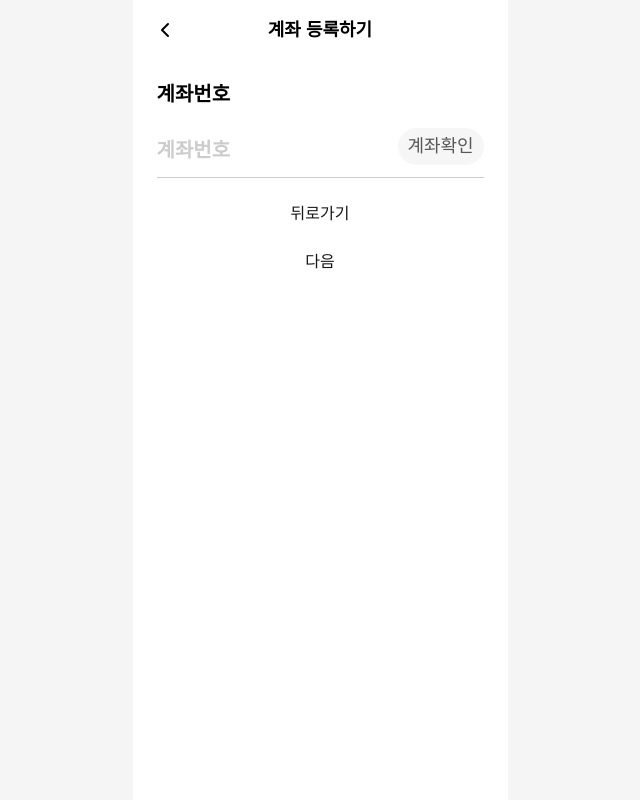
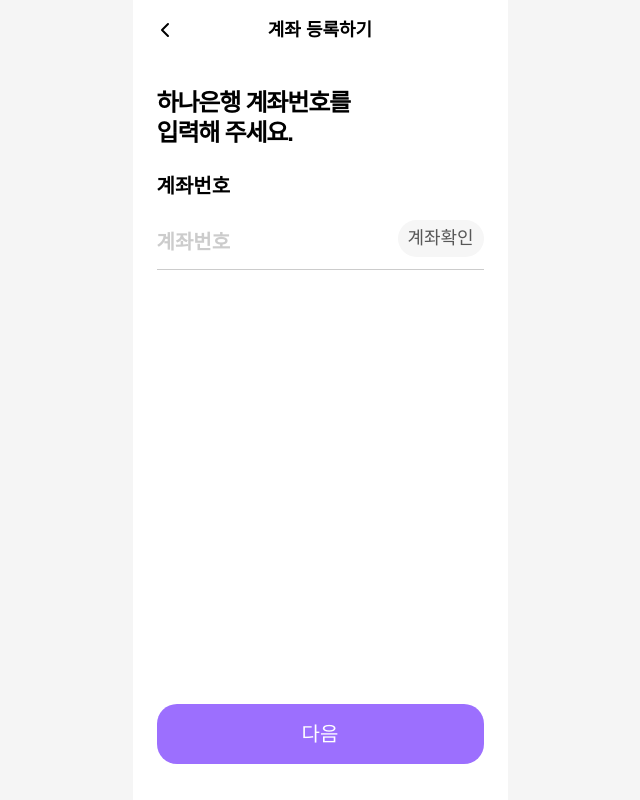
Before and after one commit to hana-connect/frontend, a Next.js app: page /wallet/register in a window 1280 px wide. Both pictures are taken after a click on the button 640 px from the left and 240 px from the top of the page. Shown: the whole page, without its empty margins (320-960 px from the left). Built offline with nearby package versions, Linux system fonts and the light colour scheme.

Commit message:
feat(wallet/register): register-account UI 구현
공통 스타일 색상 미반영

```diff
--- a/src/app/wallet/register/_components/register-funnel/register-funnel.tsx
+++ b/src/app/wallet/register/_components/register-funnel/register-funnel.tsx
@@ -13,7 +13,7 @@ const RegisterFunnel = () => {
     <>
       {currentStep === "register-intro" && <RegisterIntro onNext={nextStep} />}
       {currentStep === "register-account" && (
-        <RegisterAccount onNext={nextStep} onBack={prevStep} />
+        <RegisterAccount onNext={nextStep} />
       )}
       {currentStep === "account-password" && (
         <AccountPassword onNext={nextStep} onBack={prevStep} />
--- a/src/app/wallet/register/_components/steps/register-account/register-account.tsx
+++ b/src/app/wallet/register/_components/steps/register-account/register-account.tsx
@@ -1,15 +1,15 @@
 "use client";
 
 import { useState } from "react";
+import Button from "@/common/components/button/Button";
 import Header from "@/common/components/header/Header";
 import AccountNumberInput from "@/common/components/input/AccountNumberInput";
 
 interface Props {
   onNext: () => void;
-  onBack: () => void;
 }
 
-const RegisterAccount = ({ onNext, onBack }: Props) => {
+const RegisterAccount = ({ onNext }: Props) => {
   const [accountNumber, setAccountNumber] = useState("");
 
   const handleVerifyAccount = () => {
@@ -19,7 +19,13 @@ const RegisterAccount = ({ onNext, onBack }: Props) => {
   return (
     <>
       <Header type="sub" title="계좌 등록하기" />
-      <div className="flex flex-1 flex-col gap-6 p-6">
+      <div className="flex flex-1 flex-col px-6 pt-7 pb-9">
+        <h1 className="text-left text-[24px] leading-7.5 font-bold tracking-[-1.2px] text-black">
+          하나은행 계좌번호를
+          <br />
+          입력해 주세요.
+        </h1>
+        <div className="mt-7">
           <AccountNumberInput
             label="계좌번호"
             placeholder="계좌번호"
@@ -27,12 +33,12 @@ const RegisterAccount = ({ onNext, onBack }: Props) => {
             onChange={setAccountNumber}
             onVerify={handleVerifyAccount}
           />
-        <button type="button" onClick={onBack}>
-          뒤로가기
-        </button>
-        <button type="button" onClick={onNext}>
+        </div>
+        <div className="mt-auto pt-9">
+          <Button size="L" variant="active" onClick={onNext}>
             다음
-        </button>
+          </Button>
+        </div>
       </div>
     </>
   );
--- a/src/app/wallet/register/_components/steps/register-intro/register-intro.tsx
+++ b/src/app/wallet/register/_components/steps/register-intro/register-intro.tsx
@@ -25,7 +25,7 @@ const introViewContent: Record<
 };
 
 const RegisterIntro = ({ onNext }: Props) => {
-  const viewType: ViewType = "parent";
+  const viewType: ViewType = "child";
 
   const { bannerTitle, showIrpCard } = introViewContent[viewType];
 
--- a/src/common/components/input/AccountNumberInput.tsx
+++ b/src/common/components/input/AccountNumberInput.tsx
@@ -3,7 +3,7 @@
 import type React from "react";
 import { type ChangeEvent, useId } from "react";
 
-type Props = Omit<
+type AccountNumberInputProps = Omit<
   React.InputHTMLAttributes<HTMLInputElement>,
   "size" | "value" | "onChange"
 > & {
@@ -26,7 +26,7 @@ const AccountNumberInput = ({
   className = "",
   disabled = false,
   ...props
-}: Props) => {
+}: AccountNumberInputProps) => {
   const generatedId = useId();
   const inputId = props.id || generatedId;
 
```
Lines whose indentation alone changed are shown as unchanged.
